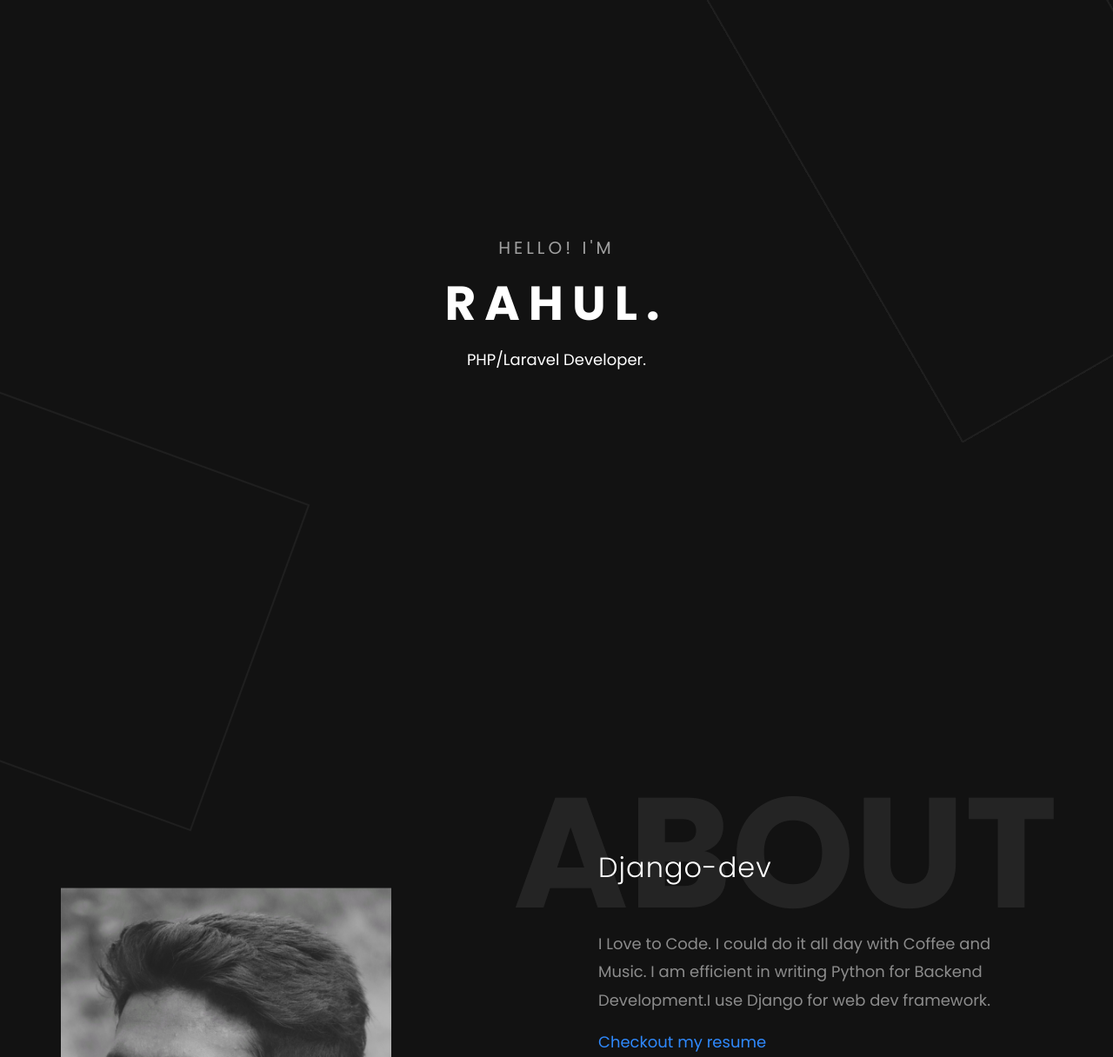
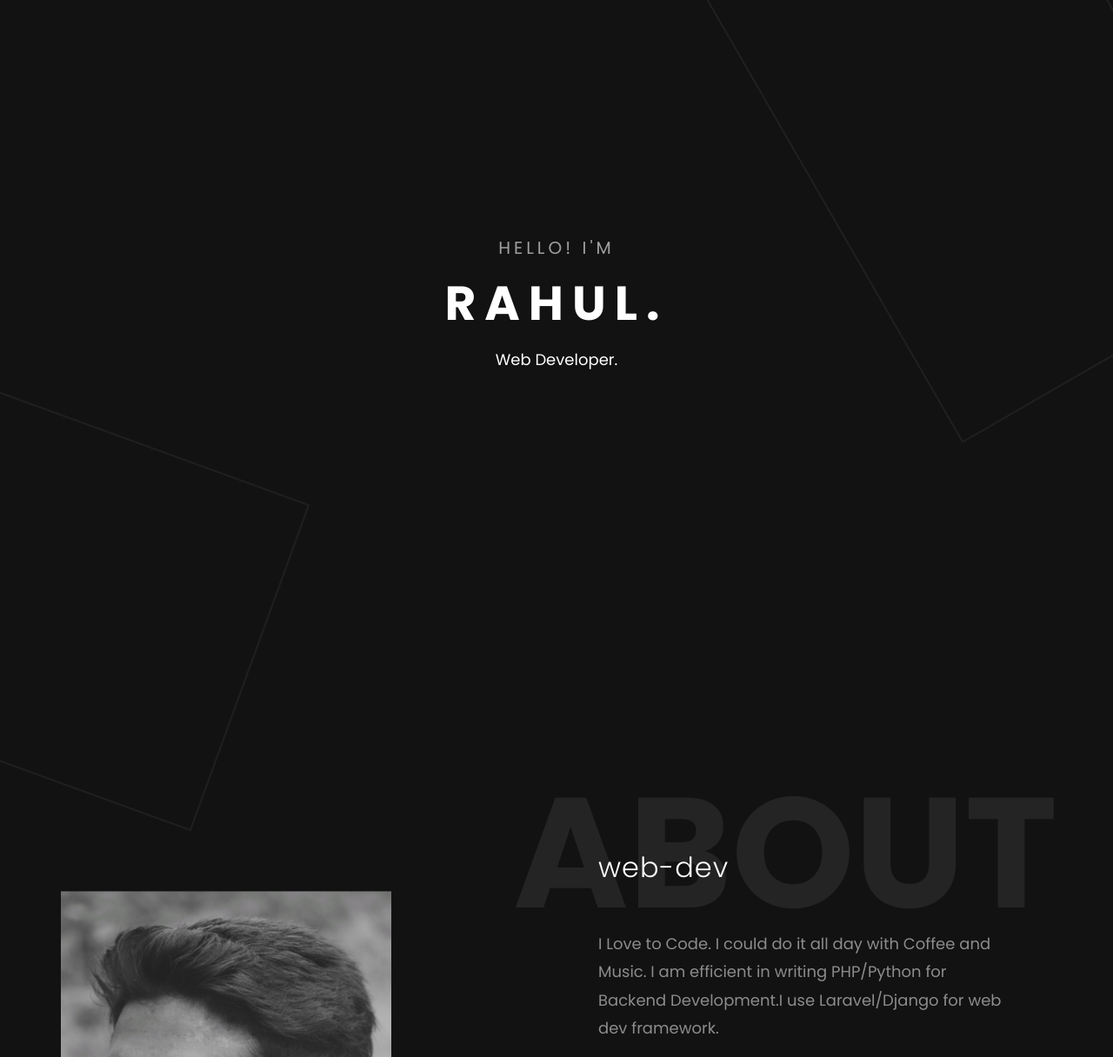
Before and after one commit to rahulraveendranak/portfolio-main, a plain HTML site: page index.html in a window 1280 px wide. Shown: the top 1216 px of the page at 87% size. Drawn offline with Linux system fonts and the light colour scheme; some packages are replaced by stand-ins of ours; no server answers; files whose address does not match are found by name.

Commit message:
Update index.html

```diff
--- a/index.html
+++ b/index.html
@@ -49,7 +49,7 @@
               <div class="col-md-12 ftco-animate" data-scrollax=" properties: { translateY: '70%' }">
                 <p><a href="#" class="scroll">Hello! I'm</a></p>
                 <h1 class="mb-3" data-scrollax="properties: { translateY: '30%', opacity: 1.6 }">Rahul.</h1><br>
-                PHP/Laravel Developer.
+                Web Developer.
                </div>
 
             </div>
@@ -67,8 +67,8 @@
               <div class="about-desc">
                 <h1 class="bold-text">About</h1>
                 <div class="p-5">
-                  <h2 class="mb-5">Django-dev</h2>
-                  <p>I Love to Code. I could do it all day with Coffee and Music. I am efficient in writing Python for Backend Development.I use Django for web dev framework.</p>
+                  <h2 class="mb-5">web-dev</h2>
+                  <p>I Love to Code. I could do it all day with Coffee and Music. I am efficient in writing PHP/Python for Backend Development.I use Laravel/Django for web dev framework.</p>
                   <p><a href="#">Checkout my resume</a></p>
                   <ul class="ftco-footer-social list-unstyled mt-4">
                     <li><a href="https://github.com/rahulraveendranak"><span class="icon-github"></span></a></li>
```
